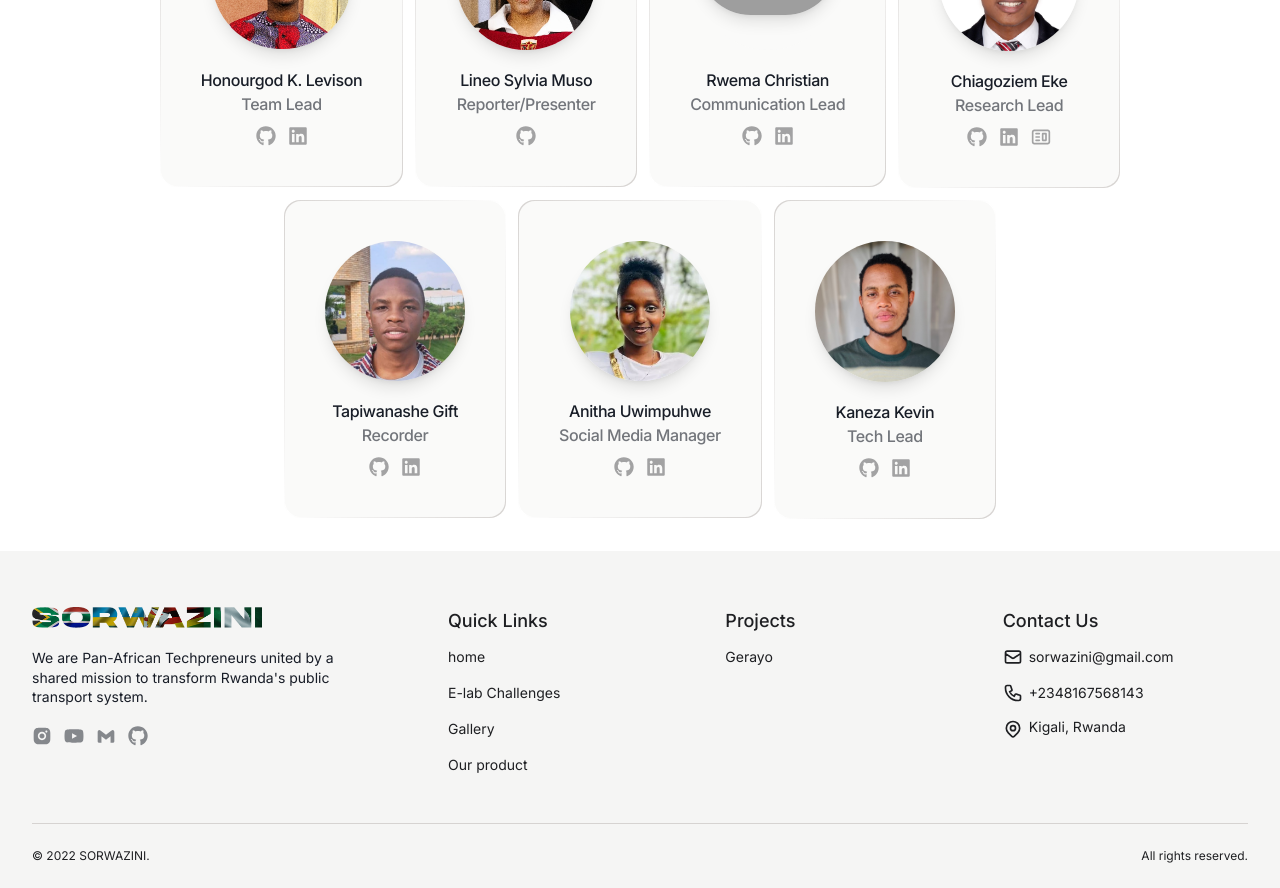
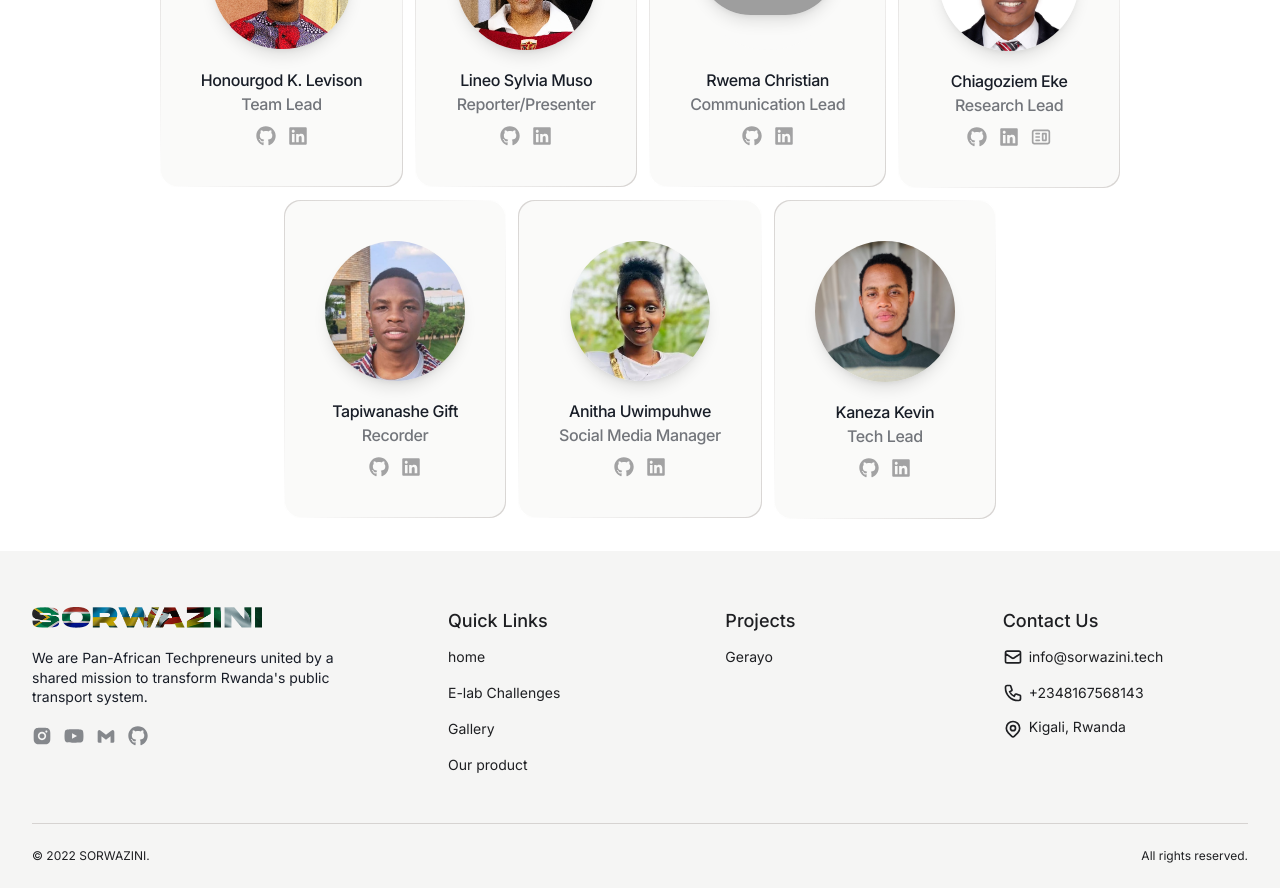
Before and after one commit to kevindermot99/SORWAZINI, a React (Vite) app: page / in a window 1280 px wide. Shown: the part 1080-1968 px from the top of the page. Built offline with nearby package versions, Linux system fonts and the light colour scheme; grey boxes are pictures that could not be loaded; what tailwindcss-bg-patterns would draw is missing.

Commit message:
made Gerayo in the footer clickable - redirected to product

```diff
--- a/src/Components/Footer.jsx
+++ b/src/Components/Footer.jsx
@@ -18,7 +18,7 @@ function Footer() {
             </div>
 
             <p className="max-w-md mx-auto mt-5 leading-snug text-sm text-center sm:max-w-xs sm:mx-0 sm:text-left">
-            We are Pan-African Techpreneurs united by a shared mission to transform Rwanda's public transport system.
+              We are Pan-African Techpreneurs united by a shared mission to transform Rwanda's public transport system.
             </p>
             <div className="mt-5 w-full flex items-start justify-start gap-3">
               <a
@@ -133,9 +133,9 @@ function Footer() {
               <nav className="mt-3">
                 <ul className="space-y-4 text-sm">
                   <li>
-                    <a className="" href="/">
+                    <Link className="" to="/product">
                       Gerayo
-                    </a>
+                    </Link>
                   </li>
                 </ul>
               </nav>
--- a/src/Content/Content.js
+++ b/src/Content/Content.js
@@ -106,6 +106,11 @@ export const Members = [
         siteName: "Github",
         siteIcon: FaGithub,
         siteLink: "",
+      },
+      {
+        siteName: "Linkedin",
+        siteIcon: FaLinkedin,
+        siteLink: "https://www.linkedin.com/in/lineo-muso-30a9b2233//",
       },
     ],
     Gmail: {
@@ -241,7 +246,7 @@ export const Members = [
 export const Contacts = {
   WhatsAppNumber: "+2348167568143",
   InstagramUsername: "sorwazini7",
-  Gmail: "sorwazini@gmail.com",
+  Gmail: "info@sorwazini.tech",
 };
 
 // Section Projects
```
